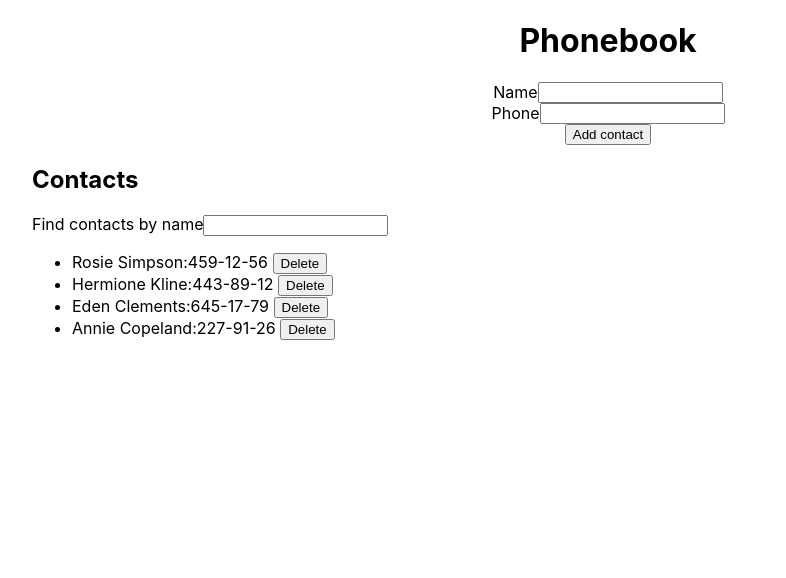
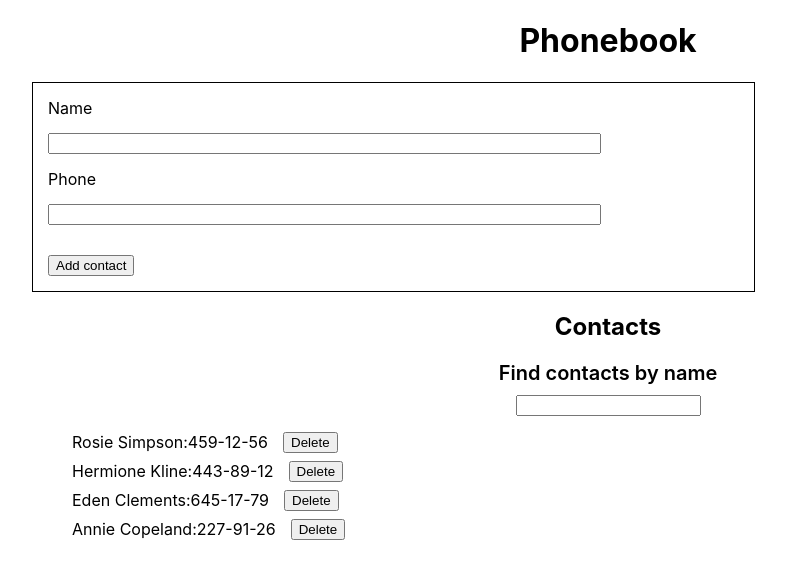
Before and after one commit to EugeneyCh/goit-react-hw-02-phonebook, a React (Create React App) app: page / in a window 1280 px wide. Shown: the top 578 px of the page, without its empty margins (32-818 px from the left). Built offline with nearby package versions, Linux system fonts and the light colour scheme.

Commit message:
First_Final_Release_HW2_Part2

```diff
--- a/src/components/App.jsx
+++ b/src/components/App.jsx
@@ -1,4 +1,5 @@
 import React, { Component } from 'react';
+import PropTypes from 'prop-types';
 import ListContacts from './ListContacts/ListContacts';
 import ContactForm from './ContactForm/ContactForm';
 import Filter from './Filter/Filter';
@@ -68,7 +69,7 @@ export class App extends Component {
       <div className={css.container}>
         <h1>Phonebook</h1>
         <ContactForm onSubmit={this.formSubmitHandler} />
-        <div>
+        <div className={css.contactList}>
           <h2>Contacts</h2>
           <Filter value={filter} onChange={this.changeFilter} />
           <ListContacts
@@ -85,4 +86,14 @@ export class App extends Component {
   }
 }
 
+App.propTypes = {
+  contacts: PropTypes.arrayOf(
+    PropTypes.shape({
+      id: PropTypes.string.isRequired,
+      name: PropTypes.string.isRequired,
+      number: PropTypes.string.isRequired,
+    })
+  ),
+};
+
 export default App;
--- a/src/components/App.module.css
+++ b/src/components/App.module.css
@@ -7,3 +7,6 @@
 .container h1 {
   text-align: center;
 }
+.contactList h2 {
+  text-align: center;
+}
--- a/src/components/Contact/Contact.js
+++ b/src/components/Contact/Contact.js
@@ -1,11 +1,11 @@
 import React from 'react';
+import PropTypes from 'prop-types';
 import css from './Contact.module.css';
 
 class Contact extends React.Component {
   render() {
     const { contacts, onDeleteContact } = this.props;
-    console.log(contacts);
-    return contacts.map(({ name, number, id }) => (
+    return contacts.map(({ id, name, number }) => (
       <li key={id} className={css.contactRow}>
         {name}:{number}{' '}
         <button onClick={() => onDeleteContact(id)}>Delete</button>
@@ -14,4 +14,15 @@ class Contact extends React.Component {
   }
 }
 
+Contact.propTypes = {
+  contacts: PropTypes.arrayOf(
+    PropTypes.shape({
+      id: PropTypes.string.isRequired,
+      name: PropTypes.string.isRequired,
+      number: PropTypes.string.isRequired,
+    })
+  ),
+  onDeleteContact: PropTypes.func.isRequired,
+};
+
 export default Contact;
--- a/src/components/Contact/Contact.module.css
+++ b/src/components/Contact/Contact.module.css
@@ -0,0 +1,4 @@
+.contactRow {
+  display: flex;
+  gap: 15px;
+}
--- a/src/components/ContactForm/ContactForm.js
+++ b/src/components/ContactForm/ContactForm.js
@@ -1,4 +1,5 @@
 import React from 'react';
+import PropTypes from 'prop-types';
 import css from './ContactForm.module.css';
 
 class ContactForm extends React.Component {
@@ -20,14 +21,12 @@ class ContactForm extends React.Component {
   };
 
   render() {
-    // const nameInputId = nanoid();
-    // const phoneInputId = nanoid();
-
     return (
       <form className={css.formEditor} onSubmit={this.handleFormSubmit}>
         <label>
           Name
           <input
+            className={css.inputArea}
             type="text"
             name="name"
             pattern="^[a-zA-Zа-яА-Я]+(([' -][a-zA-Zа-яА-Я ])?[a-zA-Zа-яА-Я]*)*$"
@@ -40,6 +39,7 @@ class ContactForm extends React.Component {
         <label>
           Phone
           <input
+            className={css.inputArea}
             type="tel"
             name="number"
             pattern="\+?\d{1,4}?[-.\s]?\(?\d{1,3}?\)?[-.\s]?\d{1,4}[-.\s]?\d{1,4}[-.\s]?\d{1,9}"
@@ -49,10 +49,18 @@ class ContactForm extends React.Component {
             onChange={this.handleChange}
           />
         </label>
-        <button type="submit">Add contact</button>
+        <button className={css.contactButton} type="submit">
+          Add contact
+        </button>
       </form>
     );
   }
 }
 
+ContactForm.propTypes = {
+  handleFormSubmit: PropTypes.func.isRequired,
+  onSubmit: PropTypes.func.isRequired,
+  handleChange: PropTypes.func.isRequired,
+};
+
 export default ContactForm;
--- a/src/components/ContactForm/ContactForm.module.css
+++ b/src/components/ContactForm/ContactForm.module.css
@@ -1,11 +1,23 @@
 .formEditor {
+  /* display: flex; */
+  /* flex-direction: column; */
+  /* align-items: center; */
+  width: 60%;
+  padding: 15px;
+  border: 1px solid black;
+}
+
+.formEditor label {
   display: flex;
   flex-direction: column;
-  align-items: center;
+  justify-content: center;
+  width: 80%;
+  /* margin: 0 auto; */
 }
-.formEditor label {
-  display: flex;
-  justify-content: center;
-  width: 60%;
-  margin: 0 auto;
+
+.inputArea {
+  margin: 15px 0;
 }
+.contactButton {
+  margin-top: 15px;
+}
--- a/src/components/Filter/Filter.js
+++ b/src/components/Filter/Filter.js
@@ -1,10 +1,17 @@
 import React from 'react';
+import PropType from 'prop-types';
+import css from './Filter.module.css';
 
 const Filter = ({ value, onChange }) => (
-  <label>
+  <label className={css.findZone}>
     Find contacts by name
     <input type="text" value={value} onChange={onChange} />
   </label>
 );
 
+Filter.propTypes = {
+  value: PropType.string.isRequired,
+  onChange: PropType.func.isRequired,
+};
+
 export default Filter;
--- /dev/null
+++ b/src/components/Filter/Filter.module.css
@@ -0,0 +1,10 @@
+.findZone {
+  display: flex;
+  flex-direction: column;
+  gap: 10px;
+  align-items: center;
+  width: 60%;
+  margin: 0 auto;
+  font-size: 20px;
+  font-weight: 600;
+}
--- a/src/components/ListContacts/ListContacts.js
+++ b/src/components/ListContacts/ListContacts.js
@@ -1,11 +1,17 @@
 import React from 'react';
+import PropTypes from 'prop-types';
+
+import css from './ListContacts.module.css';
 
 class ListContacts extends React.Component {
   render() {
     const { children } = this.props;
-    console.log(children);
-    return <ul>{children}</ul>;
+    return <ul className={css.contactList}>{children}</ul>;
   }
 }
 
+ListContacts.propTypes = {
+  children: PropTypes.node.isRequired,
+};
+
 export default ListContacts;
--- /dev/null
+++ b/src/components/ListContacts/ListContacts.module.css
@@ -0,0 +1,5 @@
+.contactList {
+  display: flex;
+  flex-direction: column;
+  gap: 8px;
+}
```
